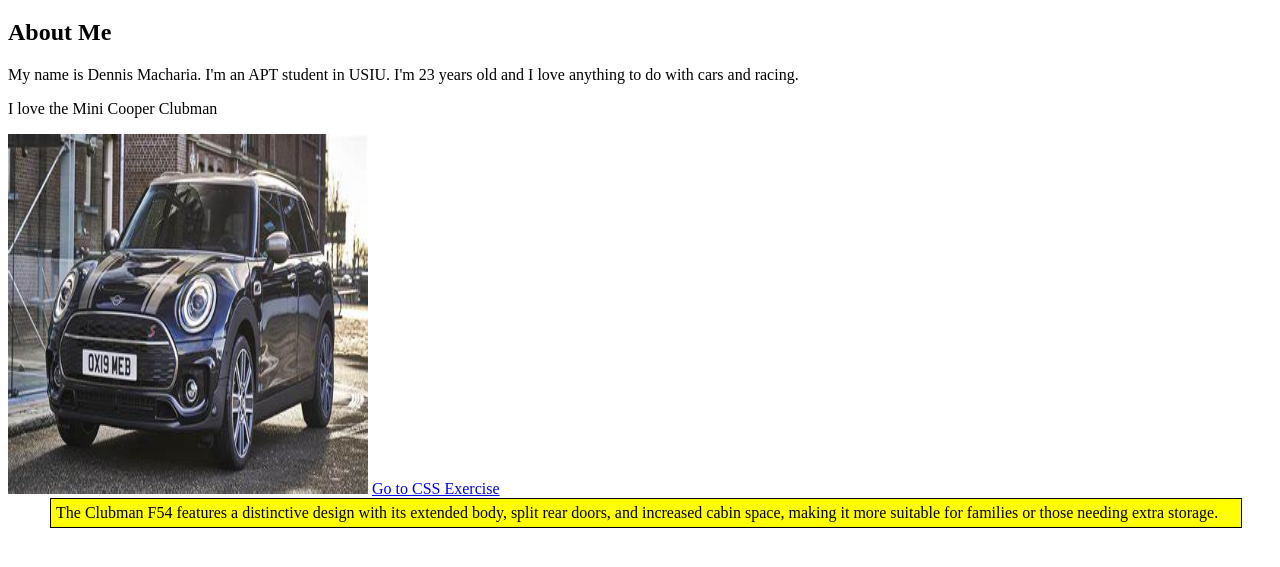
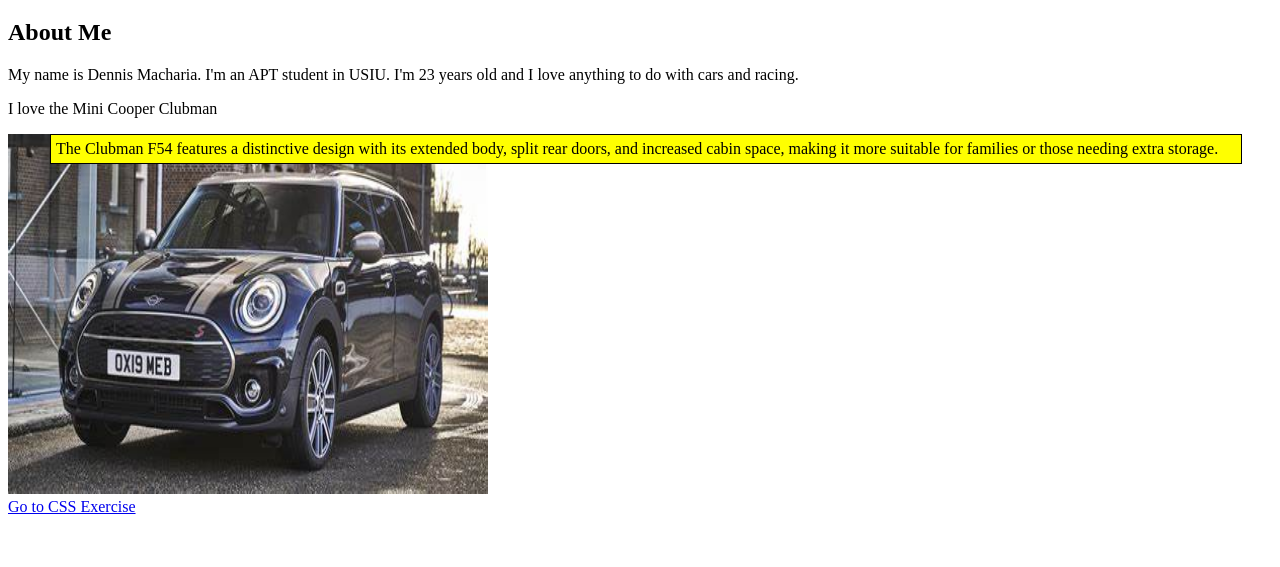
Before and after one commit to DMacharia-887/HTML, a plain HTML site: page w3.html in a window 1280 px wide. Shown: the part 61-628 px from the top of the page. Drawn offline with Linux system fonts and the light colour scheme.

Commit message:
Update w3.html

```diff
--- a/w3.html
+++ b/w3.html
@@ -17,8 +17,9 @@
 <h2>About Me</h2>
 <p>My name is Dennis Macharia. I'm an APT student in USIU. I'm 23 years old and I love anything to do with cars and racing.<p>
 <p>I love the Mini Cooper Clubman</p>
-<img src="f54.jpg" alt="Clubman" width="360" height="360">
 <div id="div1">The Clubman F54 features a distinctive design with its extended body, split rear doors, and increased cabin space, making it more suitable for families or those needing extra storage.</div>
+<img src="f54.jpg" alt="Clubman" width="480" height="360">
+<br>
 <a href="css.html" target="_blank">Go to CSS Exercise</a>
 </body>
 </html>
```
